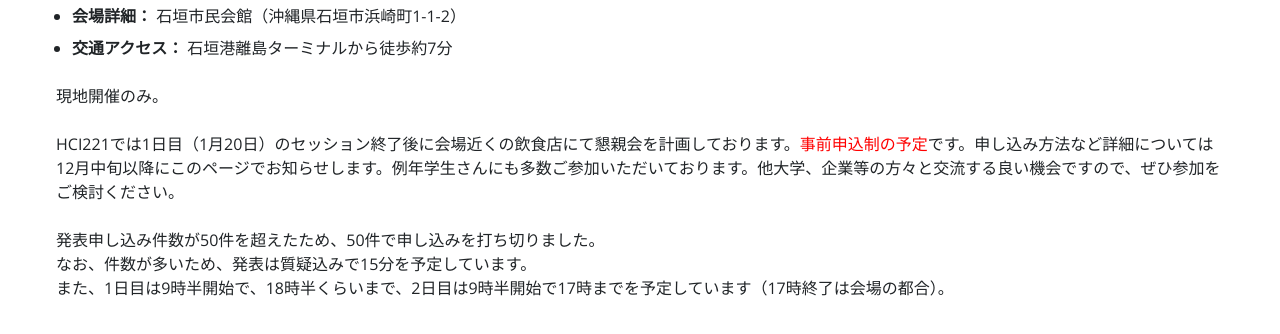
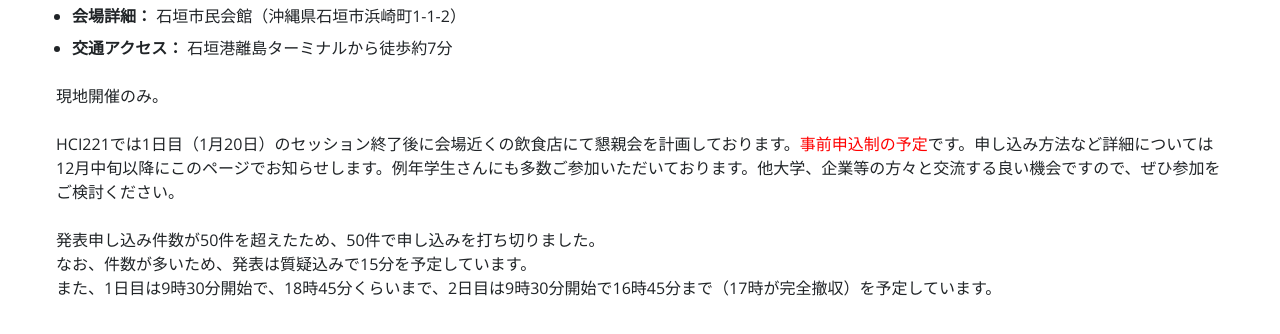
Before and after one commit to sighci/sighci.github.io, an Astro site: page /events/sig/221 in a window 1280 px wide. Shown: the part 450-784 px from the top of the page. Built offline with nearby package versions, Linux system fonts and the light colour scheme; Astro itself is replaced by a stand-in of ours.

Commit message:
Update 221.md

```diff
--- a/src/content/events/221.md
+++ b/src/content/events/221.md
@@ -19,7 +19,7 @@ HCI221では1日目（1月20日）のセッション終了後に会場近くの
 
 発表申し込み件数が50件を超えたため、50件で申し込みを打ち切りました。
 なお、件数が多いため、発表は質疑込みで15分を予定しています。
-また、1日目は9時半開始で、18時半くらいまで、2日目は9時半開始で17時までを予定しています（17時終了は会場の都合）。
+また、1日目は9時30分開始で、18時45分くらいまで、2日目は9時30分開始で16時45分まで（17時が完全撤収）を予定しています。
 
 ## 発表申込と論文投稿のご案内
 - ~~**発表申込締切：** 2026年11月17日（火）23:59~~  <span style="color: red;">※発表申込が多数のため受付を終了しました。</span>
```
